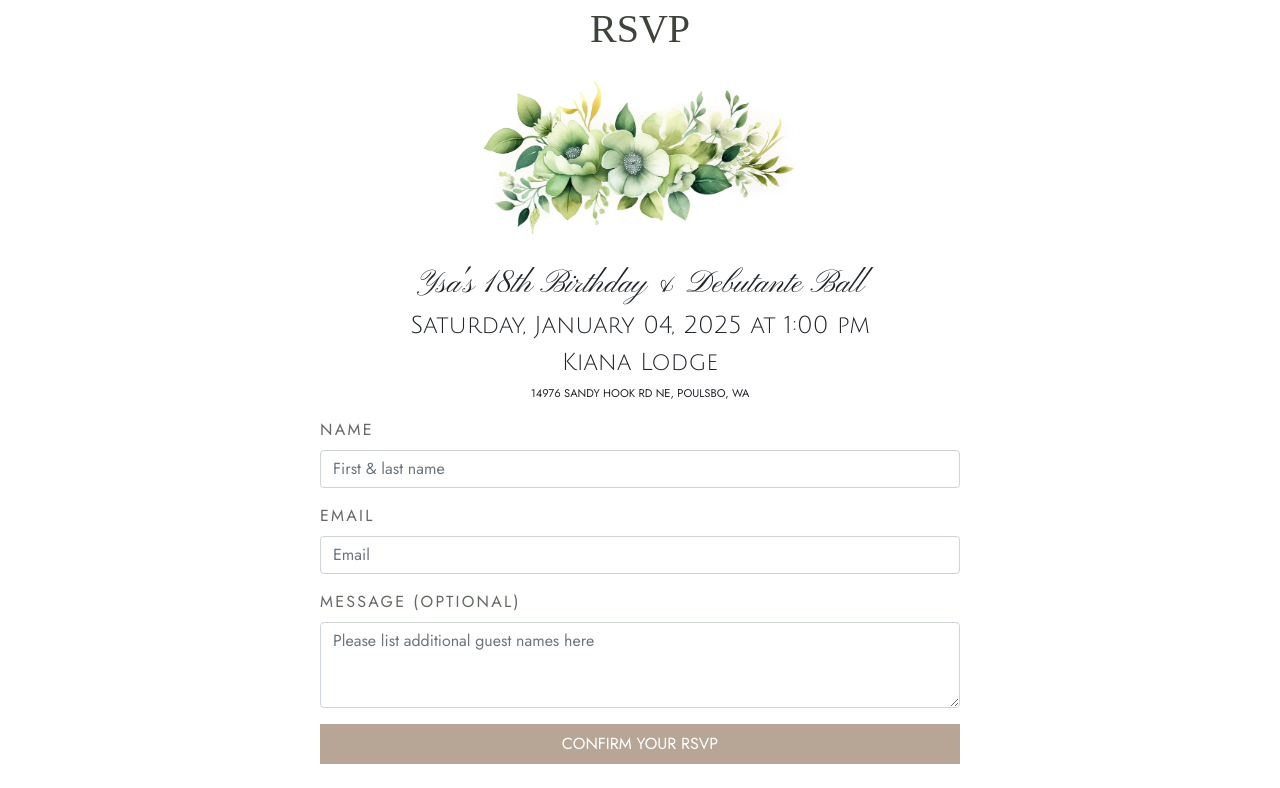
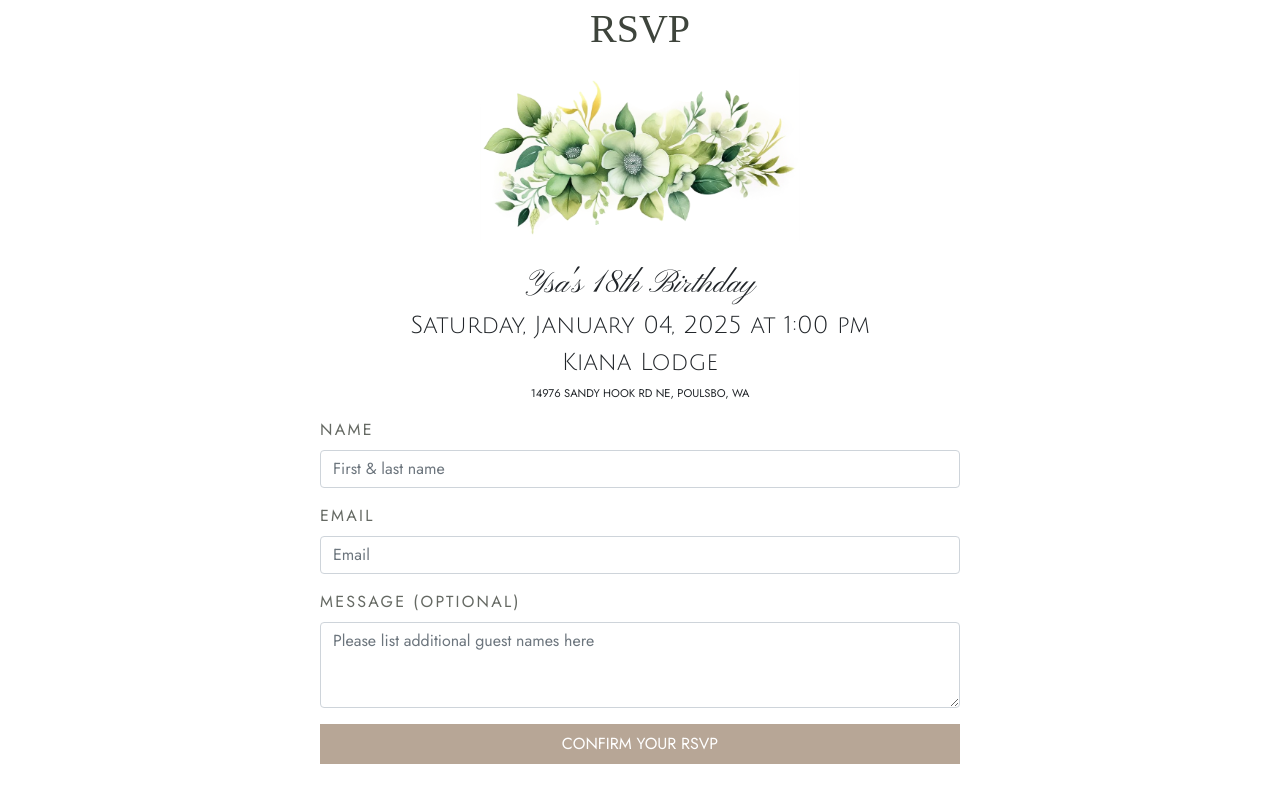
Before and after one commit to ysa-birthday/ysa-birthday.github.io, a plain HTML site: page index.html in a window 1280 px wide. Shown: the part 859-1647 px from the top of the page. Drawn offline with nearby package versions, Linux system fonts and the light colour scheme; a web font is replaced by a local one.

Commit message:
removed debutante ball

```diff
--- a/index.html
+++ b/index.html
@@ -54,7 +54,7 @@
             </div>
             <div class="mx-auto mt-4 mb-4" id="form">
 
-                <h3 class="text-center">Ysa's 18th Birthday &amp; Debutante Ball</h3>
+                <h3 class="text-center">Ysa's 18th Birthday</h3>
                 <div class="text-center mb-3" id="date">
                     <h4>Saturday, January 04, 2025 at 1:00 pm</h4>
                     <h4>Kiana Lodge</h4>
```
